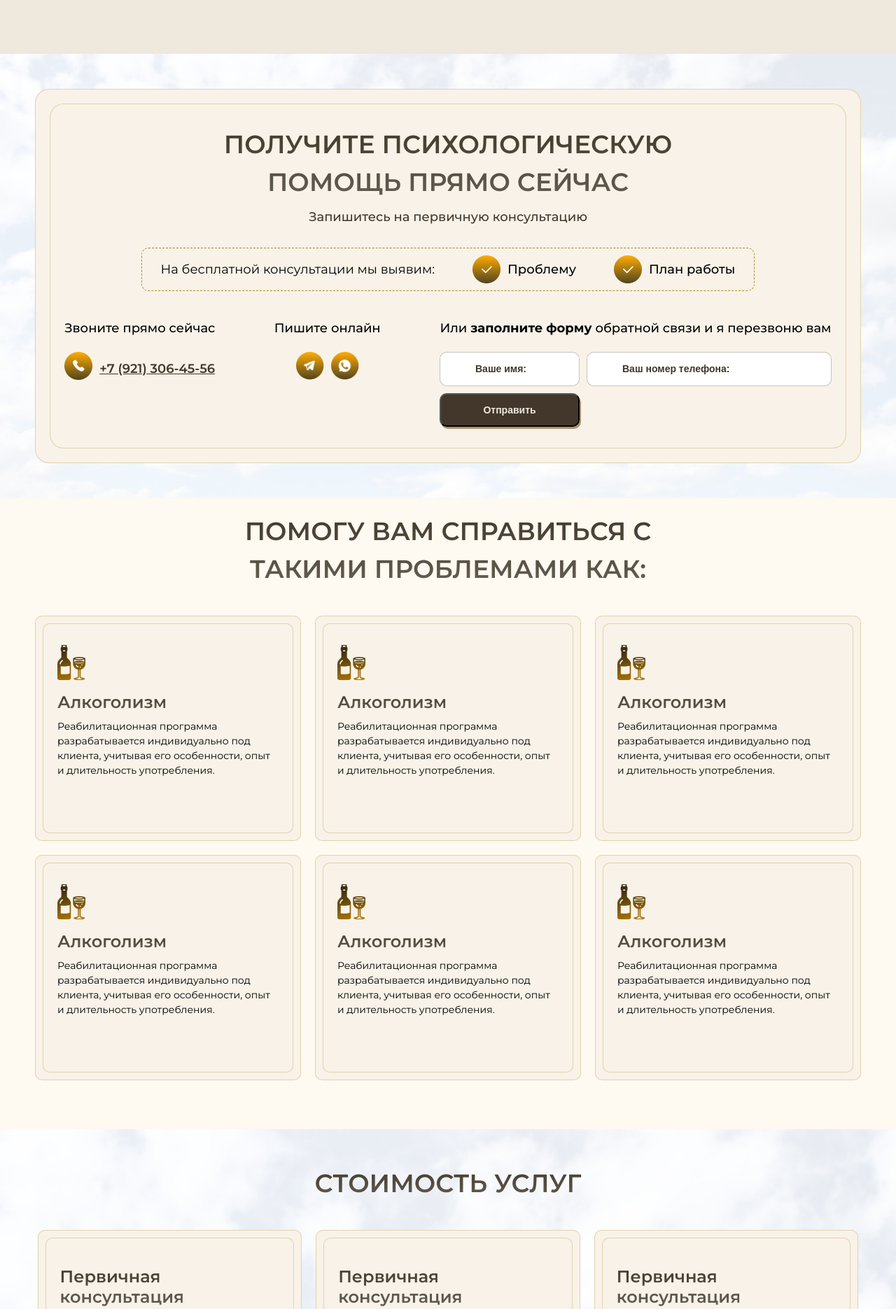
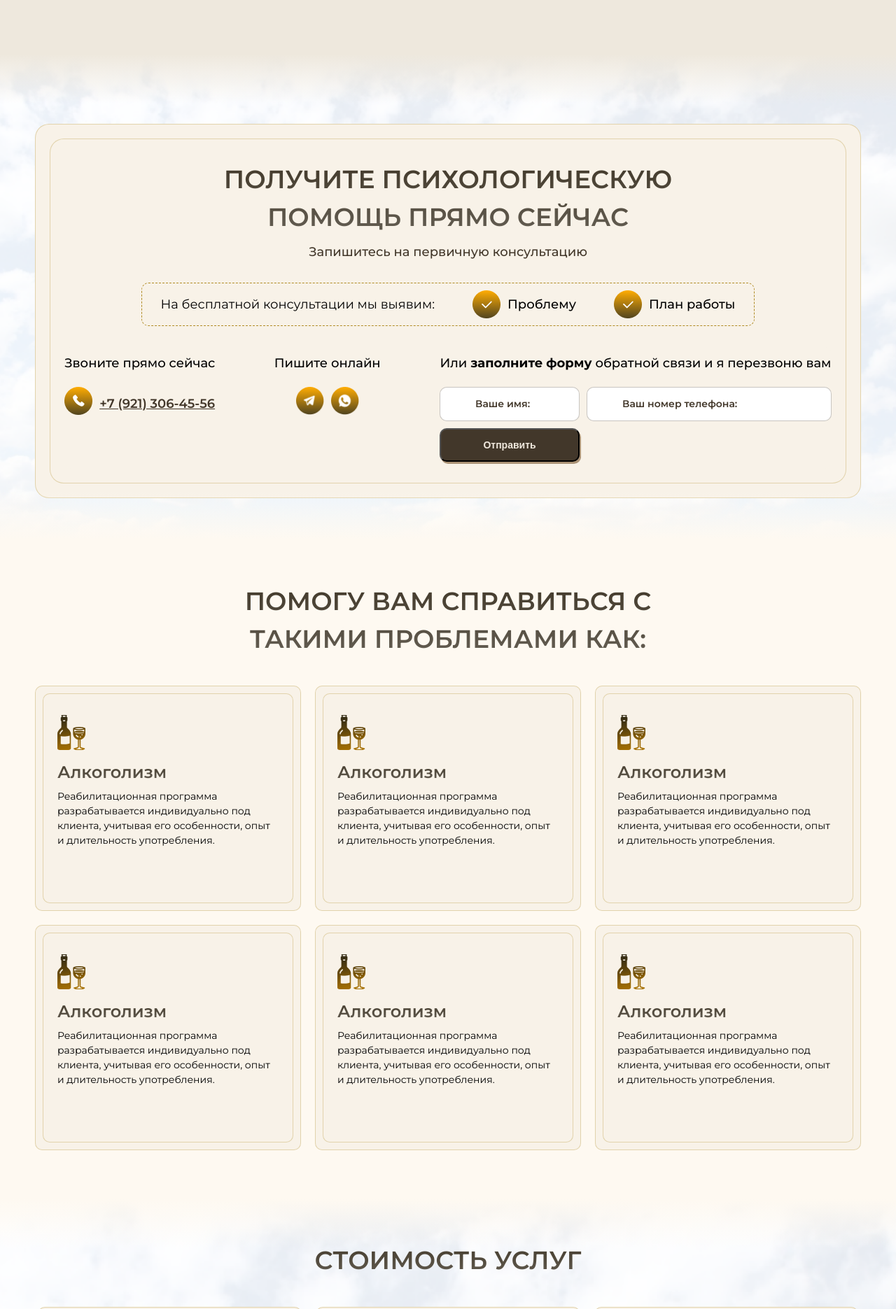
Before and after one commit to Olrosa/multipage-psycho-website, a website: page src/index.html in a window 1280 px wide. Shown: the part 1886-3757 px from the top of the page at 70% size. Drawn offline with nearby package versions, Linux system fonts and the light colour scheme; files that its build step writes are made by us from their sources.

Commit message:
minor eddits

```diff
--- a/src/index.html
+++ b/src/index.html
@@ -215,6 +215,7 @@
         </div>
     </section>
     <section class="help">
+        <div class="transition-up"></div>
         <div class="wrapper">
             <div class="help__card">
                 <div class="help__card">
@@ -264,6 +265,7 @@
                 </div>
             </div>
         </div>
+        <div class="transition-bottom"></div>
     </section>
     <section class="problems">
         <div class="wrapper">
@@ -342,6 +344,7 @@
         </div>
     </section>
     <section class="price">
+        <div class="transition-up-light"></div>
         <div class="wrapper">
             <h2 class="price__title title-normal">
                 стоимость услуг
@@ -430,6 +433,7 @@
             </div>
             <p class="price__ps">* Болезнь зависимость является семейной - поэтому требуется участие родственников</p>
         </div>
+        <div class="transition-bottom"></div>
     </section>
     <section class="stories">
         <div class="wrapper">
@@ -507,6 +511,7 @@
         </div>
     </section>
     <section class="help">
+        <div class="transition-up-light"></div>
         <div class="wrapper">
             <div class="help__card">
                 <div class="help__card">
@@ -556,6 +561,7 @@
                 </div>
             </div>
         </div>
+        <div class="transition-bottom"></div>
     </section>
     <section class="blog">
         <div class="wrapper">
@@ -606,6 +612,7 @@
         </div>
     </section>
     <section class="solution">
+        <div class="transition-up-light"></div>
         <div class="wrapper">
             <h2 class="solution__title title-normal">
                 давайте вместе решать вашу проблему!
@@ -639,6 +646,7 @@
                 </div>
             </div>
         </div>
+        <div class="transition-bottom"></div>
     </section>
 
     <script src="js/swiper-bundle.min.js"></script>
--- a/src/sass/blocks/_buttons.scss
+++ b/src/sass/blocks/_buttons.scss
@@ -15,4 +15,8 @@
     width: fit-content;
     text-decoration: none;
     cursor: pointer;
+    transition: .2s all;
+    &:hover {
+        background: #5B4D3C;
+    }
 }
--- a/src/sass/blocks/_help.scss
+++ b/src/sass/blocks/_help.scss
@@ -1,6 +1,6 @@
 .help {
     position: relative;
-    padding: 50px 0;
+    padding: 100px 0 60px 0;
     background: url('../img/bg/help_bg.png') center center / cover no-repeat;
     &__card {
         border-radius: 20px;
--- a/src/sass/blocks/_price.scss
+++ b/src/sass/blocks/_price.scss
@@ -1,5 +1,6 @@
 .price {
-    padding: 50px 0;
+    position: relative;
+    padding: 60px 0 80px 0;
     background: url('../img/bg/help_bg.png') center center / cover no-repeat;
     &__title {
         text-align: center;
--- a/src/sass/blocks/_problems.scss
+++ b/src/sass/blocks/_problems.scss
@@ -1,5 +1,5 @@
 .problems {
-    padding: 20px 0 70px 0;
+    padding: 60px 0 70px 0;
     background: #FEF9F1;
     &__title {
         width: 60%;
--- a/src/sass/blocks/_solution.scss
+++ b/src/sass/blocks/_solution.scss
@@ -1,4 +1,5 @@
 .solution {
+    position: relative;
     padding: 50px 0 100px 0;
     background: url('../img/bg/help_bg.png') center center / cover no-repeat;
     &__title {
--- a/src/sass/style.scss
+++ b/src/sass/style.scss
@@ -52,6 +52,39 @@ body {
     display: block; /* Обязательно для перехода к полной высоте */
   }
 
+input::placeholder {
+    font-family: 'Montserrat', sans-serif;
+}
+
+.transition-up {
+    position: absolute;
+    width: 100%;
+    height: 71px;
+    top: 0;
+    transform: rotate(180deg);
+    flex-shrink: 0;
+    background: linear-gradient(0deg, #EEE8DD 0%, rgba(248, 242, 232, 0.00) 100%);
+}
+
+.transition-up-light {
+    position: absolute;
+    width: 100%;
+    height: 71px;
+    top: 0;
+    transform: rotate(180deg);
+    flex-shrink: 0;
+    background: linear-gradient(0deg, #FEF9F1 0%, rgba(255, 255, 255, 0.00) 100%);
+}
+
+.transition-bottom {
+    position: absolute;
+    width: 100%;
+    height: 71px;
+    bottom: 0;
+    flex-shrink: 0;
+    background: linear-gradient(0deg, #FEF9F1 0%, rgba(255, 255, 255, 0.00) 100%);
+}
+
 @media (max-width: 576px) {
     .wrapper {
         padding: 0 20px;
```
Also changed, not shown: dist/css/style.min.css, dist/index.html.
